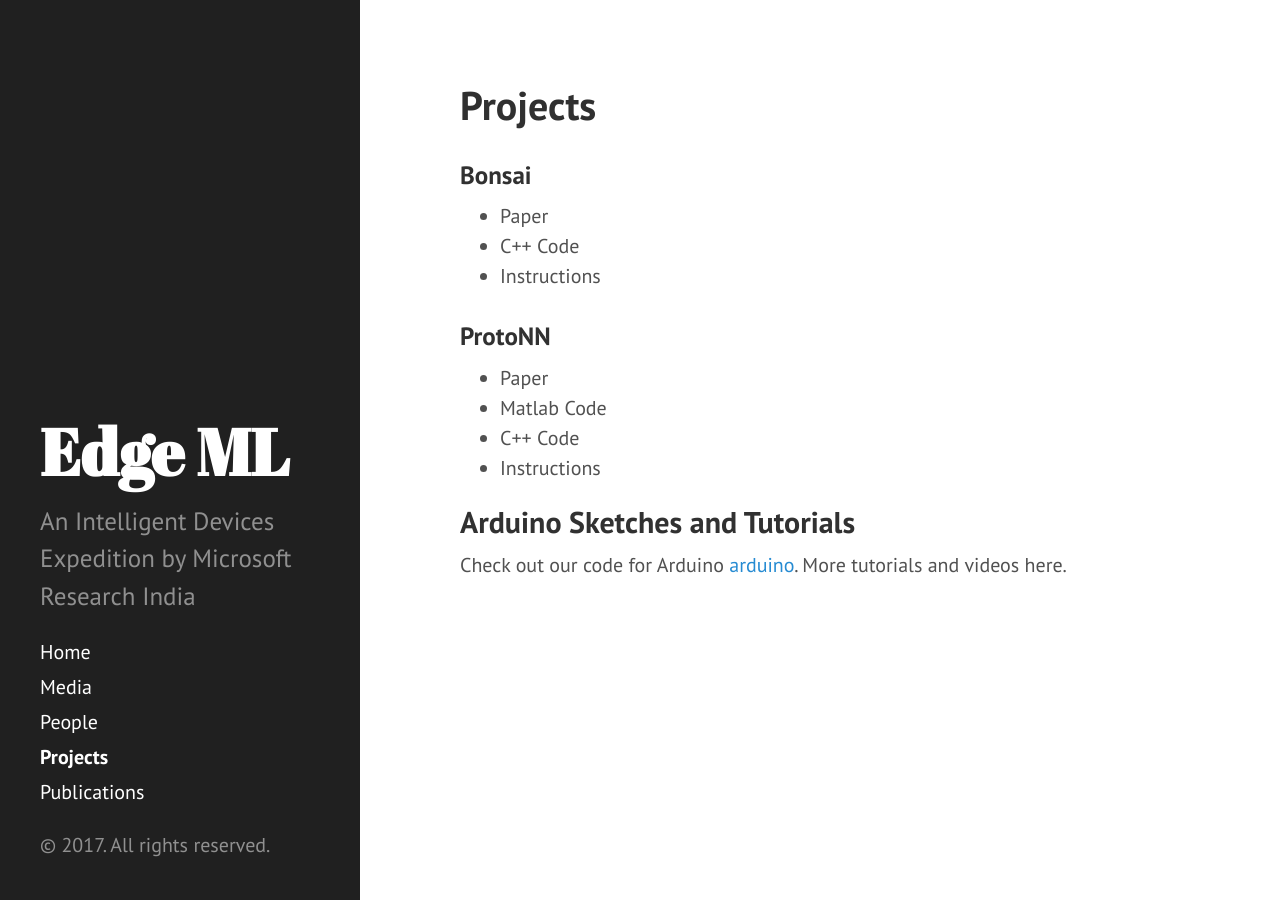
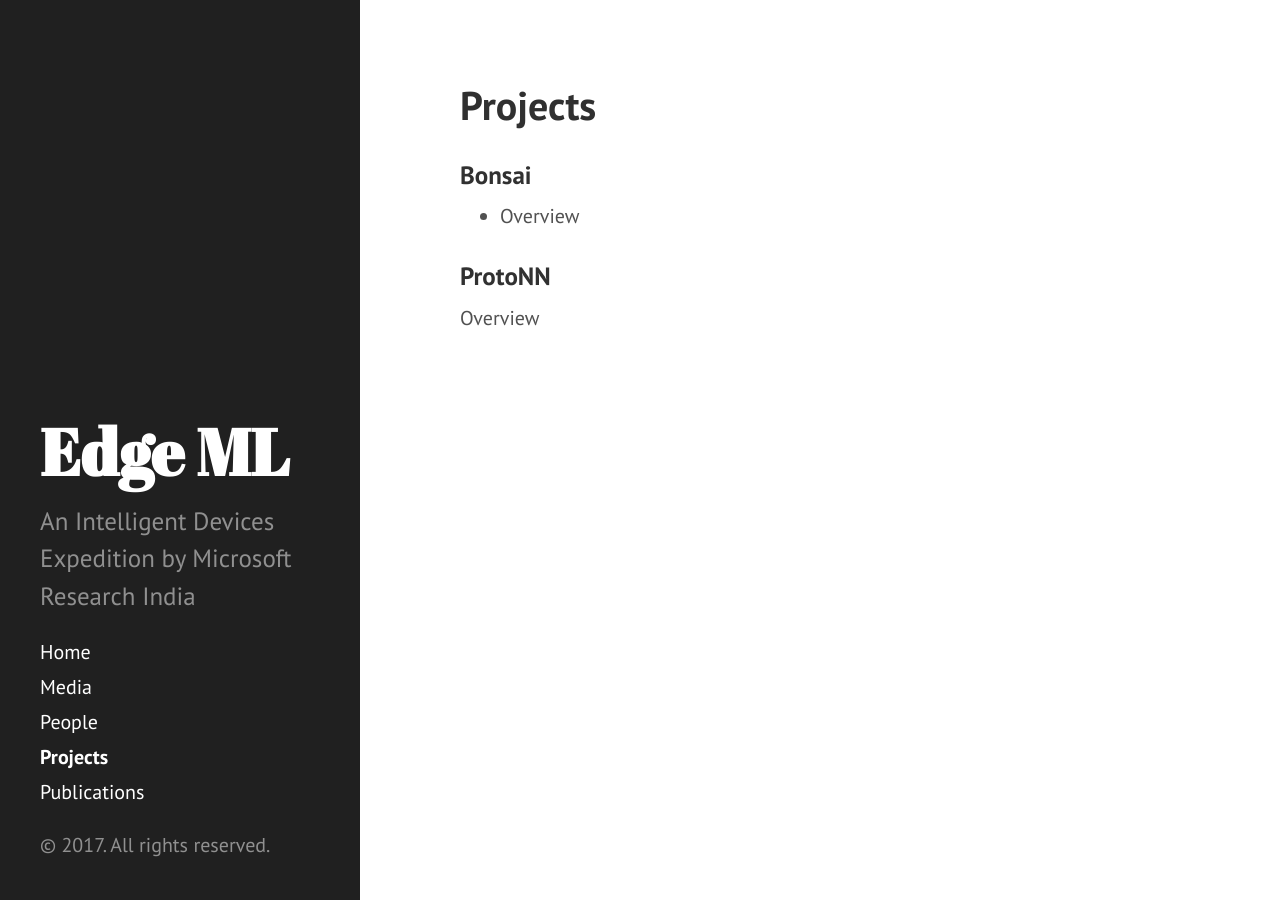
Before and after one commit to ShishirPatil/EdgeML, a Jekyll site: the page built from Projects.md, in a window 1280 px wide. Built offline with Jekyll 4.4.1, drawn with Linux system fonts in a browser that asks for light colours.

Commit message:
Update Projects.md

```diff
--- a/Projects.md
+++ b/Projects.md
@@ -4,17 +4,7 @@ title: Projects
 ---
 
 ### Bonsai
-- Paper
-- C++ Code
-- Instructions
+- Overview
 
 ### ProtoNN
-- Paper
-- Matlab Code
-- C++ Code
-- Instructions
-
-## Arduino Sketches and Tutorials
-
-Check out our code for Arduino [arduino](http://?).
-More tutorials and videos here.
+Overview
```
